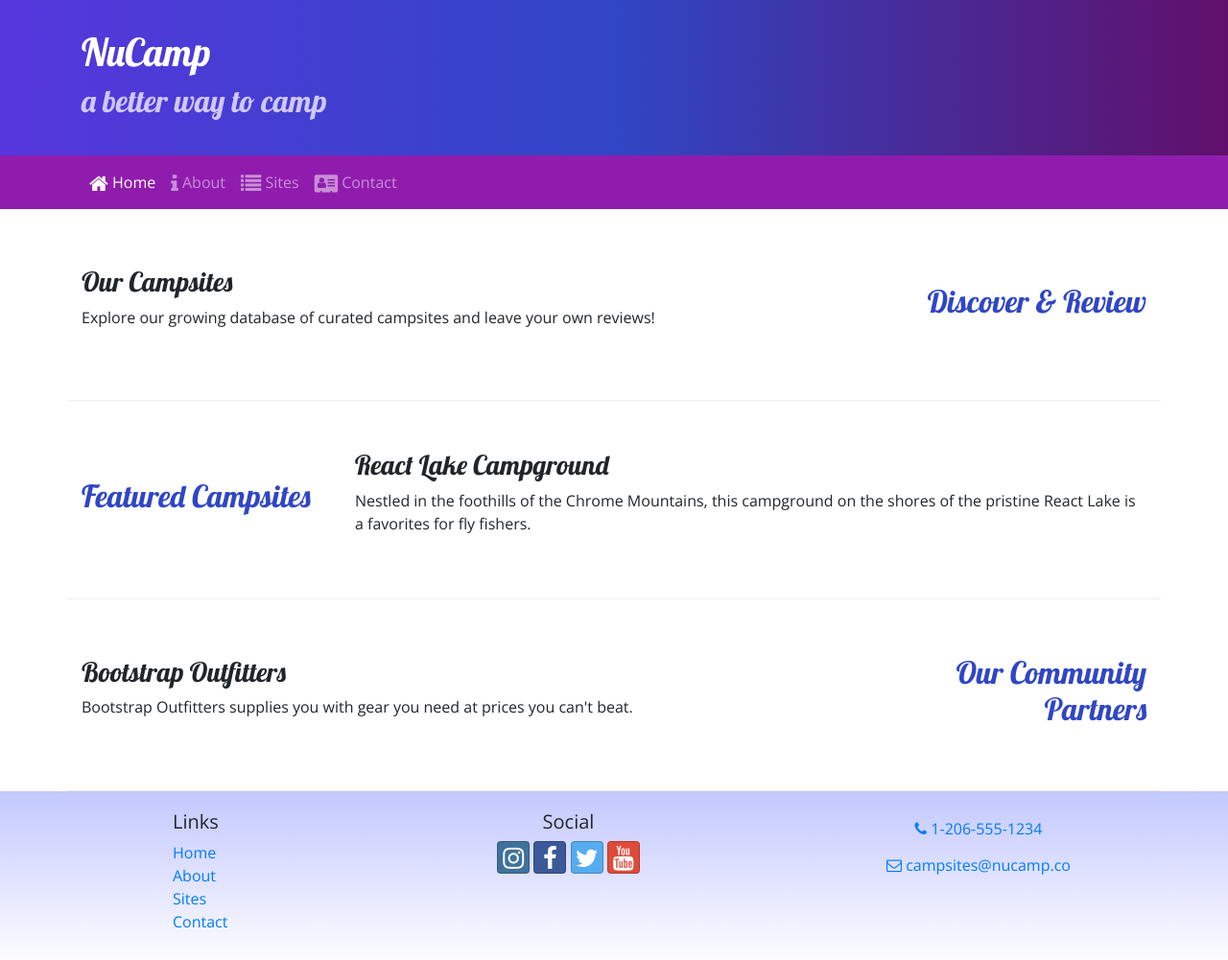
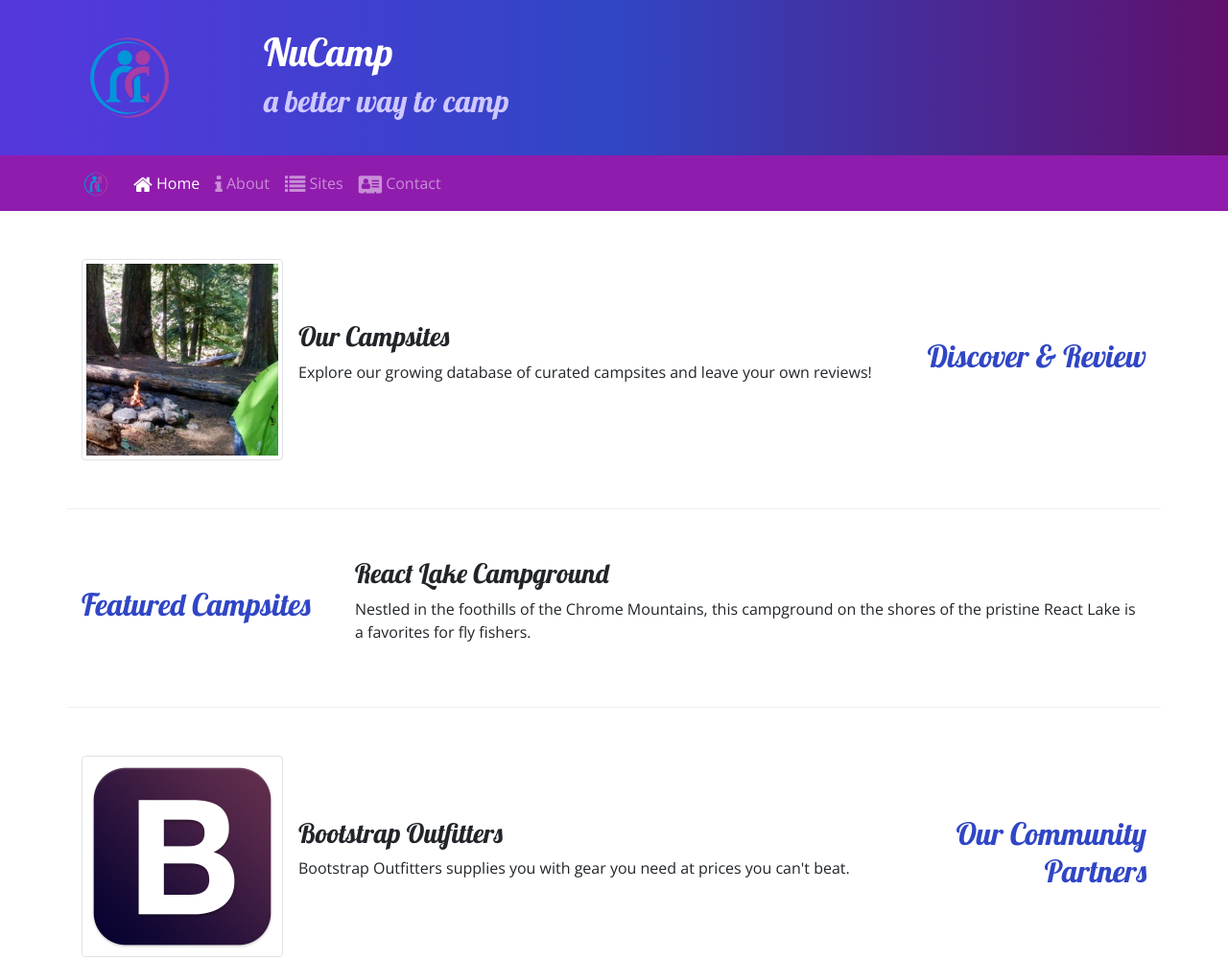
Before and after one commit to peondg-Nucamp/nucamp-bootstrap, a website: page index.html in a window 1280 px wide. Shown: the top 1001 px of the page at 96% size. Drawn offline with nearby package versions, Linux system fonts and the light colour scheme.

Commit message:
Images and Media

```diff
--- a/index.html
+++ b/index.html
@@ -19,6 +19,9 @@
     <header class="jumbotron jumbotron-fluid">
         <div class="container">
             <div class="row">
+                <div class="col-4 col-sm-3 col-md-2 align-self-center">
+                    <a href="#"><img src="img/logo.png" class="img-fluid" /></a>
+                </div>
                 <div class="col">
                     <h1>NuCamp</h1>
                     <h2>a better way to camp</h2>
@@ -30,7 +33,8 @@
     <!-- NAVBAR SECTION -->
     <nav class="navbar navbar-expand-sm navbar-dark sticky-top">
         <div class="container">
-            <button class="navbar-toggler ml-auto" type="button" data-toggle="collapse" data-target="#nucampNavbar">
+            <a href="#" class="navbar-brand"><img src="img/logo.png" width="30" height="30" /></a>
+            <button class="navbar-toggler" type="button" data-toggle="collapse" data-target="#nucampNavbar">
                 <span class="navbar-toggler-icon"></span>
             </button>
             <div class="collapse navbar-collapse" id="nucampNavbar">
@@ -51,8 +55,13 @@
                 <h2 class="text-sm-right">Discover & Review</h2>
             </div>
             <div class="col">
-                <h3>Our Campsites</h3>
-                <p class="d-none d-sm-block">Explore our growing database of curated campsites and leave your own reviews!</p>
+                <div class="media">
+                    <img class="d-flex mr-3 img-thumbnail" src="img/breadcrumb-trail-thumb.jpg" alt="Breadcrumb Trail thumbnail" />
+                    <div class="media-body align-self-center">
+                        <h3>Our Campsites</h3>
+                        <p class="d-none d-sm-block">Explore our growing database of curated campsites and leave your own reviews!</p>
+                    </div>
+                </div>
             </div>
         </div>
 
@@ -71,8 +80,13 @@
                 <h2 class="text-sm-right">Our Community Partners</h2>
             </div>
             <div class="col">
-                <h3>Bootstrap Outfitters</h3>
-                <p class="d-none d-sm-block">Bootstrap Outfitters supplies you with gear you need at prices you can't beat.</p>
+                <div class="media">
+                    <img class="d-flex mr-3 img-thumbnail" src="img/bootstrap-thumb.png" alt="Bootstrap Outfitters" />
+                    <div class="media-body align-self-center">
+                        <h3>Bootstrap Outfitters</h3>
+                        <p class="d-none d-sm-block">Bootstrap Outfitters supplies you with gear you need at prices you can't beat.</p>
+                    </div>
+                </div>
             </div>
         </div>
     </div>
```
Also changed, not shown: aboutus.html (+6 -2 lines), contactus.html (+7 -2 lines), img/bootstrap-thumb.png (added), img/breadcrumb-trail-thumb.jpg (added), img/breadcrumb-trail.jpg (added), img/chrome-river-thumb.jpg (added), img/chrome-river.jpg (added), img/logo.png (added), img/react-lake-thumb.jpg (added), img/react-lake.jpg (added).
